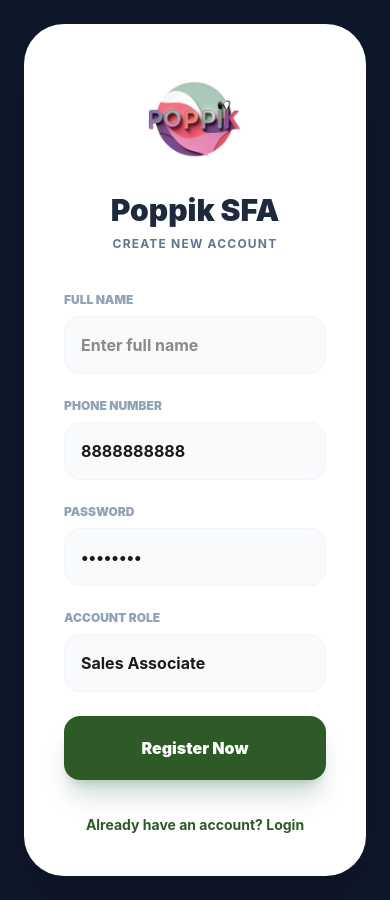
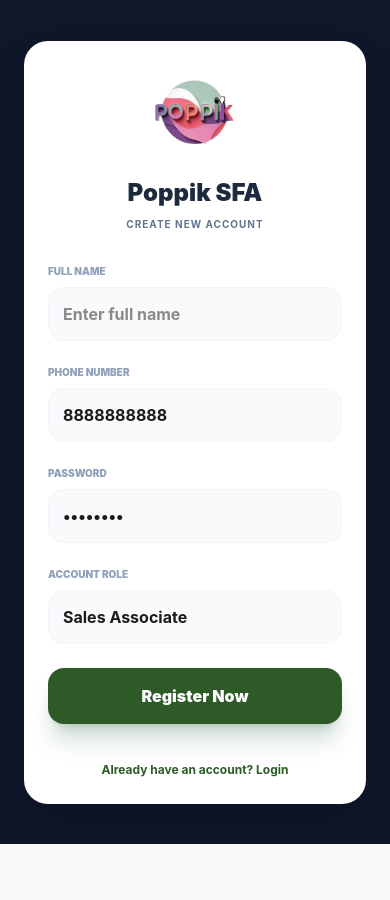
Before and after one commit to vaibhavsharma2116/poppik-sfa, a React (Vite) app: page /#login in a window 390 px wide. Both pictures are taken after a click on the button "Need an account? Register here". After the commit the page ends 844 px from the top, so only its background shows below. Built offline with nearby package versions, Linux system fonts and the light colour scheme.

Commit message:
responsive

```diff
--- a/src/components/PoppikSFA.tsx
+++ b/src/components/PoppikSFA.tsx
@@ -1530,66 +1530,66 @@
   if (currentScreen === 'login') {
     return (
       <div className="min-h-screen w-full flex items-center justify-center bg-slate-900 p-6">
-        <div className="bg-white w-full max-w-md rounded-[40px] p-10 shadow-2xl">
-          <div className="flex flex-col items-center mb-10">
-              <div className="w-28 h-28 rounded-2xl overflow-hidden flex items-center justify-center mb-4">
+        <div className="bg-white w-full max-w-md rounded-3xl md:rounded-[40px] p-6 md:p-10 shadow-2xl">
+          <div className="flex flex-col items-center mb-8 md:mb-10">
+              <div className="w-24 h-24 md:w-28 md:h-28 rounded-2xl overflow-hidden flex items-center justify-center mb-4">
                  <img src="/logo.png" alt="Poppik Logo" className="w-full h-full object-contain" />
               </div>
-              <h1 className="text-3xl font-black text-slate-800">Poppik SFA</h1>
-              <p className="text-slate-500 font-bold uppercase tracking-widest text-xs mt-2">{isRegistering ? 'Create New Account' : 'Marketing Portal'}</p>
+              <h1 className="text-2xl md:text-3xl font-black text-slate-800">Poppik SFA</h1>
+              <p className="text-slate-500 font-bold uppercase tracking-widest text-[10px] md:text-xs mt-2">{isRegistering ? 'Create New Account' : 'Marketing Portal'}</p>
            </div>
            <form onSubmit={isRegistering ? handleRegister : handleLogin} className="space-y-6">
               {isRegistering && (
                 <div>
-                  <label className="block text-xs font-black text-slate-400 uppercase mb-2">Full Name</label>
+                  <label className="block text-[10px] md:text-xs font-black text-slate-400 uppercase mb-2">Full Name</label>
                   <input
                     type="text"
                     value={loginForm.name}
                     onChange={e => setLoginForm({...loginForm, name: e.target.value})}
-                    className="w-full p-4 bg-slate-50 border border-slate-100 rounded-2xl focus:ring-4 focus:ring-poppik-green/10 focus:bg-white outline-none transition-all font-bold"
+                    className="w-full p-3.5 md:p-4 bg-slate-50 border border-slate-100 rounded-2xl focus:ring-4 focus:ring-poppik-green/10 focus:bg-white outline-none transition-all font-bold"
                     placeholder="Enter full name"
                   />
                 </div>
               )}
               <div>
-                 <label className="block text-xs font-black text-slate-400 uppercase mb-2">Phone Number</label>
+                 <label className="block text-[10px] md:text-xs font-black text-slate-400 uppercase mb-2">Phone Number</label>
                  <input
                    type="text"
                    value={loginForm.phone}
                    onChange={e => setLoginForm({...loginForm, phone: e.target.value})}
-                   className="w-full p-4 bg-slate-50 border border-slate-100 rounded-2xl focus:ring-4 focus:ring-poppik-green/10 focus:bg-white outline-none transition-all font-bold"
+                   className="w-full p-3.5 md:p-4 bg-slate-50 border border-slate-100 rounded-2xl focus:ring-4 focus:ring-poppik-green/10 focus:bg-white outline-none transition-all font-bold"
                    placeholder="Enter phone"
                  />
               </div>
               <div>
-                 <label className="block text-xs font-black text-slate-400 uppercase mb-2">Password</label>
+                 <label className="block text-[10px] md:text-xs font-black text-slate-400 uppercase mb-2">Password</label>
                  <input
                    type="password"
                    value={loginForm.password}
                    onChange={e => setLoginForm({...loginForm, password: e.target.value})}
-                   className="w-full p-4 bg-slate-50 border border-slate-100 rounded-2xl focus:ring-4 focus:ring-poppik-green/10 focus:bg-white outline-none transition-all font-bold"
+                   className="w-full p-3.5 md:p-4 bg-slate-50 border border-slate-100 rounded-2xl focus:ring-4 focus:ring-poppik-green/10 focus:bg-white outline-none transition-all font-bold"
                    placeholder="••••••••"
                  />
               </div>
               {isRegistering && (
                 <div>
-                   <label className="block text-xs font-black text-slate-400 uppercase mb-2">Account Role</label>
+                   <label className="block text-[10px] md:text-xs font-black text-slate-400 uppercase mb-2">Account Role</label>
                    <select
                      value={loginForm.role}
                      onChange={e => setLoginForm({...loginForm, role: e.target.value})}
-                     className="w-full p-4 bg-slate-50 border border-slate-100 rounded-2xl focus:ring-4 focus:ring-poppik-green/10 focus:bg-white outline-none transition-all font-bold appearance-none"
+                     className="w-full p-3.5 md:p-4 bg-slate-50 border border-slate-100 rounded-2xl focus:ring-4 focus:ring-poppik-green/10 focus:bg-white outline-none transition-all font-bold appearance-none"
                    >
                      <option value="sales">Sales Associate</option>
                      <option value="admin">Admin Manager</option>
                    </select>
                 </div>
               )}
-              <button type="submit" className="w-full py-5 bg-poppik-green text-white font-black rounded-2xl shadow-xl shadow-green-900/20 hover:scale-[1.02] active:scale-95 transition-all">
+              <button type="submit" className="w-full py-4 md:py-5 bg-poppik-green text-white font-black rounded-2xl shadow-xl shadow-green-900/20 hover:scale-[1.02] active:scale-95 transition-all">
                  {isRegistering ? 'Register Now' : 'Login to Account'}
               </button>
            </form>
            <div className="mt-8 text-center">
-              <button onClick={() => setIsRegistering(!isRegistering)} className="text-poppik-green font-bold text-sm hover:underline">
+              <button onClick={() => setIsRegistering(!isRegistering)} className="text-poppik-green font-bold text-xs md:text-sm hover:underline">
                  {isRegistering ? 'Already have an account? Login' : 'Need an account? Register here'}
               </button>
            </div>
```
